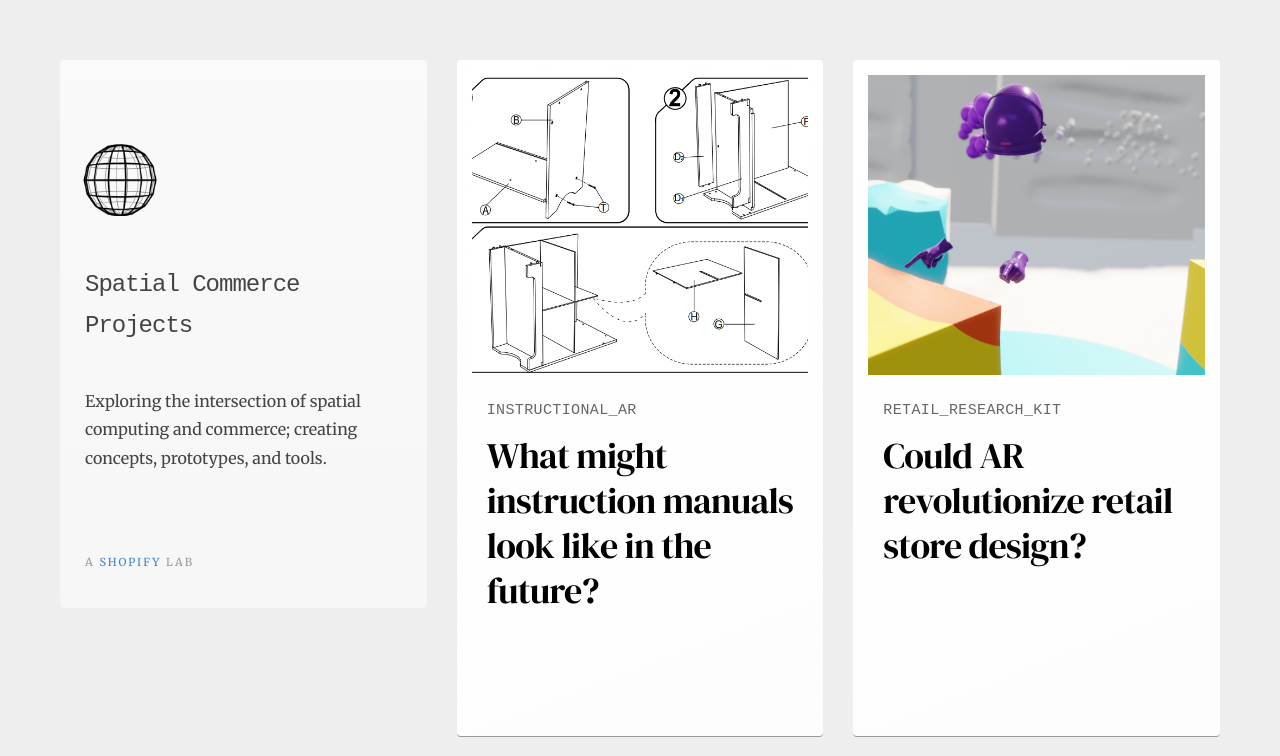
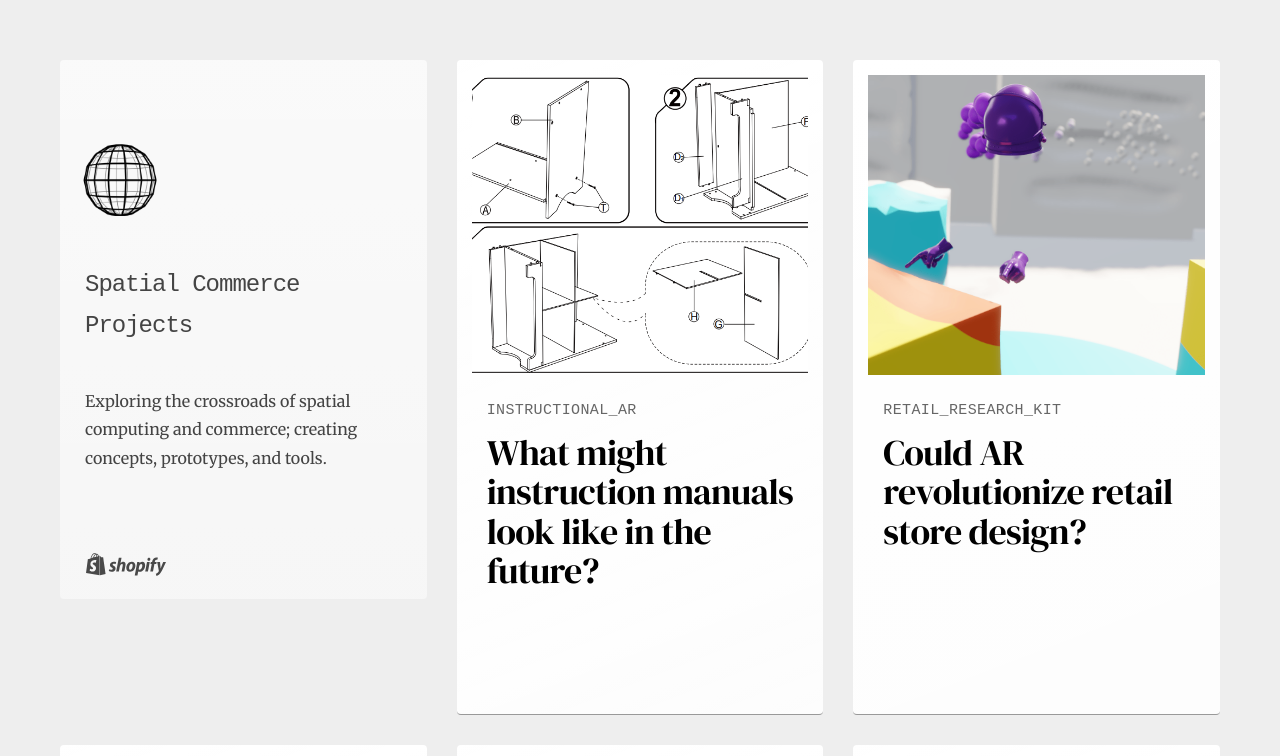
Before and after one commit to Shopify/spatial-commerce-projects, a Jekyll site: the page built from index.html, in a window 1280 px wide, cut to the strip 0-756 px from the top of the page. Built offline with Jekyll 4.4.1, drawn with Linux system fonts in a browser that asks for light colours; some web fonts are replaced.

Commit message:
adding shopify logo assets

```diff
--- a/_config.yml
+++ b/_config.yml
@@ -6,7 +6,7 @@
 name: Spatial Commerce Projects
 
 # Short bio or description (displayed in the header)
-description: Exploring the intersection of spatial computing and commerce at Shopify. We create prototypes, concept videos, and open source tools to accelerate opportunities for merchants.
+description: A Shopify lab exploring the crossroads of spatial computing and commerce; creating concepts, prototypes, and tools.
 
 # URL of your avatar or profile pic (you could use your GitHub profile pic)
 avatar: images/globe_logo.png
--- a/_layouts/blog.html
+++ b/_layouts/blog.html
@@ -27,6 +27,8 @@
           <div class="site-info">
             <h1 class="site-name"><a href="{{ site.baseurl }}/">{{ site.name }}</a></h1>
           </div>
+
+          <a class="shopify-link" href="https://www.shopify.com"><img class="icon" src="{{ site.baseurl }}/images/shopify_glyph_black.svg" /></a>
         </header>
       </div>
     </div>
--- a/_layouts/default.html
+++ b/_layouts/default.html
@@ -27,9 +27,9 @@
             <div class="site-info">
                 <h1 class="site-name"><a href="{{ site.baseurl }}/">{{ site.name }}</a></h1>
                 <p class="site-description">
-                    Exploring the intersection of spatial computing and commerce; creating concepts, prototypes, and tools.
+                    Exploring the crossroads of spatial computing and commerce; creating concepts, prototypes, and tools.
                 </p>
-                <p class="byline">A <a href="https://www.shopify.com">Shopify</a> lab</p>
+                <a class="shopify-link" href="https://www.shopify.com"><img class="logo" src="{{ site.baseurl }}/images/shopify_monotone_black.svg" /></a>
             </div>
 
         </header>
--- a/style.scss
+++ b/style.scss
@@ -247,14 +247,10 @@ img.right {
 
     font-family: $DMSerif;
     color: $black;
-    line-height: 1.25;
+    line-height: 1.1;
     margin: 12px 0 48px 0;
     padding: 0;
     letter-spacing: -.02em;
-
-    @include mobile {
-        line-height: 1.4;
-    }
 }
 
 .subtitle {
@@ -318,12 +314,36 @@ img.right {
 .masthead .site-avatar img {
     width: 50px;
     height: 50px;
-    float:left;
+    float: left;
     margin: 0;
+    position: relative;
+    top: 2px;
 
     @include mobile {
         width: 30px;
         height: 30px;
+    }
+}
+
+.masthead .shopify-link {
+    float: right;
+    margin: 8px 0 0;
+
+    @include mobile {
+        margin-top:2px;
+    }
+}
+
+.shopify-link img.icon {
+    position: relative;
+    top: 2px;
+    width: 35px;
+    height: 35px;
+
+    @include mobile {
+        margin: 0 8px;
+        width: 25px;
+        height: 25px;
     }
 }
 
@@ -365,7 +385,7 @@ img.right {
 
     @include mobile {
         font-size: 14px;
-        margin: .4em 10px;
+        margin: .4em 6px .2em;
     }
 }
 
@@ -482,6 +502,27 @@ nav {
     height: 300px;
 }
 
+.grid-container img.logo {
+    width: 82px;
+    height: 23px;
+    object-fit:contain;
+}
+
+a.shopify-link {
+    margin-left: 10px;
+    opacity: .7;
+
+    @include mobile {
+        text-align: center;
+        display: block;
+        margin-left:0;
+    }
+}
+
+a.shopify-link:hover {
+    opacity:1;
+}
+
 .grid-container .youtube-wrapper {
     margin: 0;
     width: 100%;
```
Also changed, not shown: images/shopify_glyph_black.svg (added), images/shopify_monotone_black.svg (added).
